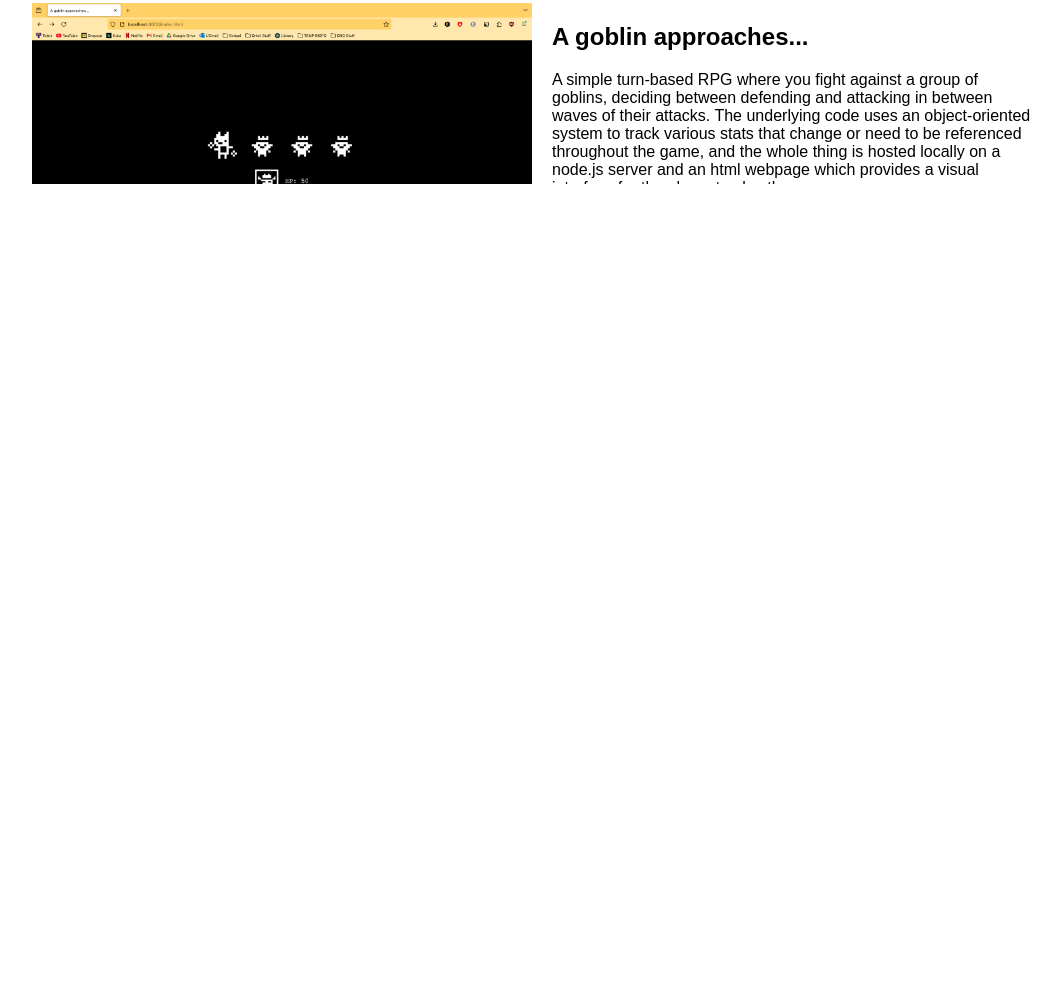
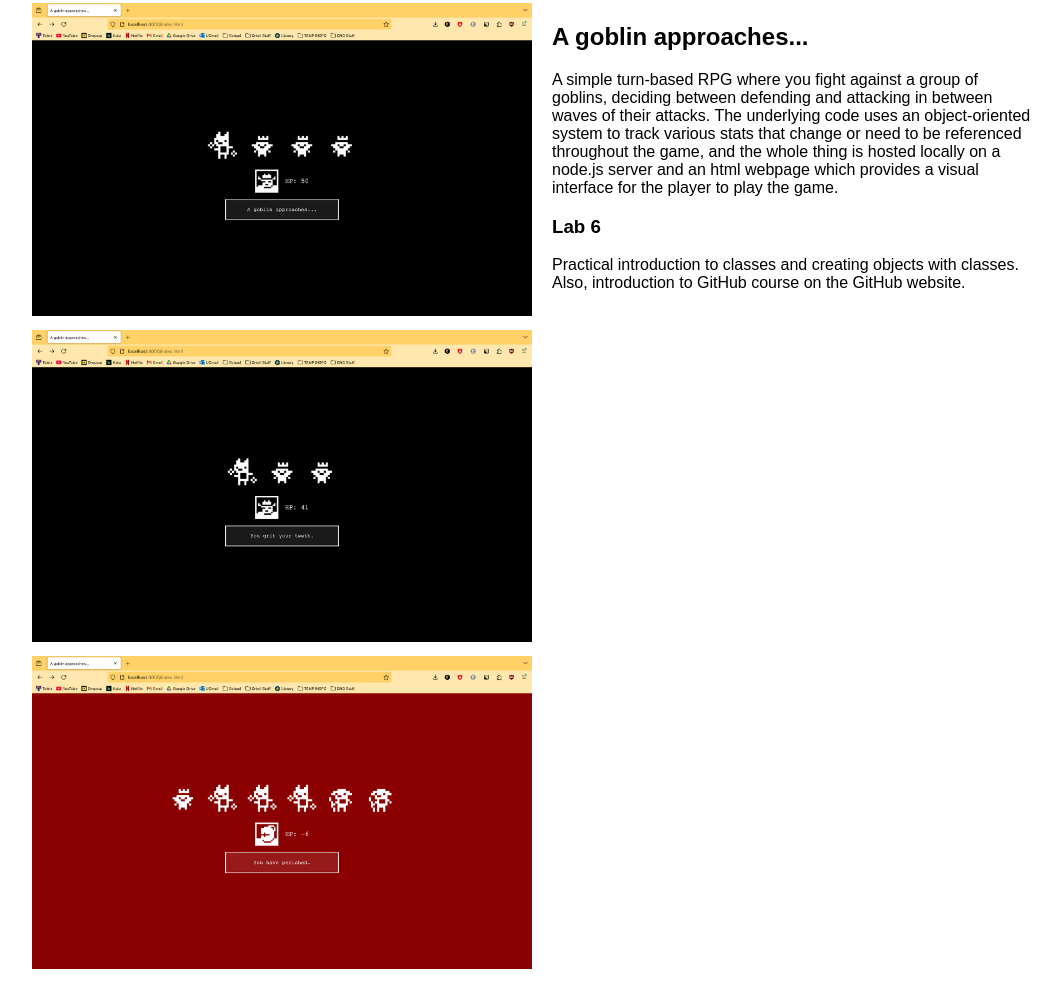
Before and after one commit to ElliotJams/ElliotJams.github.io, a plain HTML site: page p5.html in a window 1280 px wide. Shown: the part 833-1841 px from the top of the page, without its empty margins (108-1169 px from the left). Drawn offline with Linux system fonts and the light colour scheme.

Commit message:
Update p5.html

```diff
--- a/p5.html
+++ b/p5.html
@@ -29,6 +29,8 @@
             <div class="project-text">
                 <h2>A goblin approaches...</h2>
                 <p>A simple turn-based RPG where you fight against a group of goblins, deciding between defending and attacking in between waves of their attacks. The underlying code uses an object-oriented system to track various stats that change or need to be referenced throughout the game, and the whole thing is hosted locally on a node.js server and an html webpage which provides a visual interface for the player to play the game.</p>
+                <h3>Lab 6</h3>
+                <p>Practical introduction to classes and creating objects with classes. Also, introduction to GitHub course on the GitHub website.</p>
             </div>
         </div>
     </main>
```
